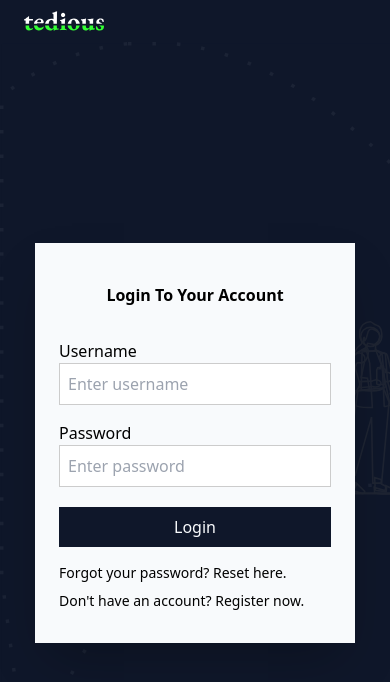
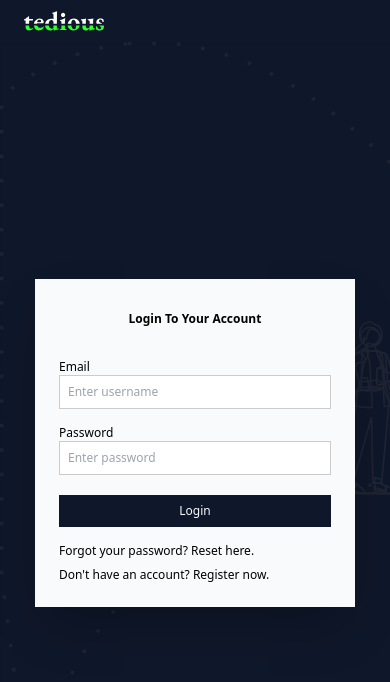
Before and after one commit to ErrolNtetha/lancing-client, a Next.js app: page /login in a window 390 px wide. Shown: the top 682 px of the page. Built offline with nearby package versions, Linux system fonts and the light colour scheme.

Commit message:
refactor: changed the text size

```diff
--- a/components/organisms/login/index.tsx
+++ b/components/organisms/login/index.tsx
@@ -1,26 +1,26 @@
 import Link from 'next/link';
-import React, { useReducer, useState } from 'react';
+import React, { useReducer, useSyncExternalStore } from 'react';
 import { Button } from '../../atoms/button';
 import { FormLabel } from '../../molecules/formLabel';
 
+const ACTION = {
+    USERNAME: 'USERNAME',
+    PASSWORD: 'PASSWORD',
+    HIDE: 'HIDE'
+};
+
 const reducer = (state: any, action: any) => {
     switch (action.type) {
-        case 'USERNAME':
+        case ACTION.USERNAME:
             return { ...state, username: action.payload }
-        case 'PASSWORD':
+        case ACTION.PASSWORD:
             return { ...state, password: action.payload }
-        case 'HIDE':
+        case ACTION.HIDE:
             return { ...state, hidden: !state.hidden }
 
         default:
          new Error();
     };
-};
-
-const ACTION = {
-    USERNAME: 'USERNAME',
-    PASSWORD: 'PASSWORD',
-    HIDE: 'HIDE'
 };
 
 export const LoginForm = () => {
@@ -38,7 +38,7 @@ export const LoginForm = () => {
     return (
         <section className='flex justify-center items-center bg-hero-bg bg-cover h-[95vh]'>
             <section className='w-[20rem] md:w-[23rem]'>
-                <section  className='bg-white shadow-2xl w-full py-8 px-6'>
+                <section  className='bg-white text-xs md:text-sm shadow-2xl w-full p-6'>
                     <h4 className='pb-6 pt-2 text-center font-bold divide-gray'> Login To Your Account </h4>
                     <FormLabel
                         type='text'
@@ -46,7 +46,7 @@ export const LoginForm = () => {
                         placeholder='Enter username'
                         value={state.username}
                         htmlFor='username'
-                        labelName='Username'
+                        labelName='Email'
                         name='username'
                     />
                     <FormLabel
@@ -65,7 +65,7 @@ export const LoginForm = () => {
                         handleClick={submitHandler}
                         buttonText='Login'
                         className='bg-slate text-white px-3 py-2 mt-3 w-full hover:opacity-80' />
-                    <section className='pt-4 text-sm'>
+                    <section className='pt-4 text-xs md:text-sm'>
                         <p className='pb-2'> Forgot your password? <Link href='reset' className='underline'> Reset here. </Link> </p>
                         <p> Don&apos;t have an account? <Link href='register' className='underline'> Register now. </Link> </p>
                     </section>
```
